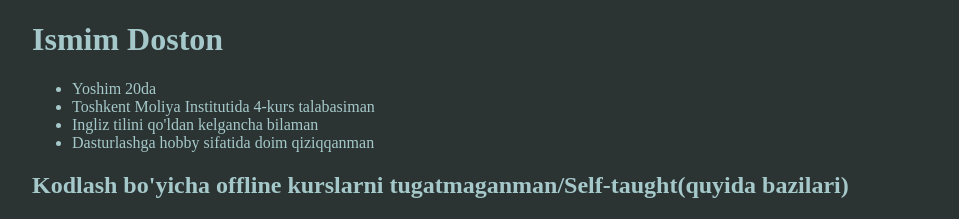
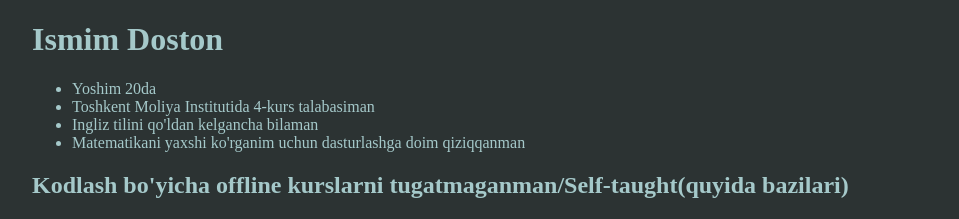
Before and after one commit to pdostonh/cv, a plain HTML site: page index.html in a window 1280 px wide. Shown: the top 219 px of the page, without its empty margins (160-1119 px from the left). Drawn offline with Linux system fonts and the light colour scheme.

Commit message:
Update index.html

```diff
--- a/index.html
+++ b/index.html
@@ -34,7 +34,7 @@
         <li>
             Ingliz tilini qo'ldan kelgancha bilaman
         <li>
-            Dasturlashga hobby sifatida doim qiziqqanman
+            Matematikani yaxshi ko'rganim uchun dasturlashga doim qiziqqanman
         </li>
     </ul>
     <h2>Kodlash bo'yicha offline kurslarni tugatmaganman/Self-taught(quyida bazilari)</h2>
```
